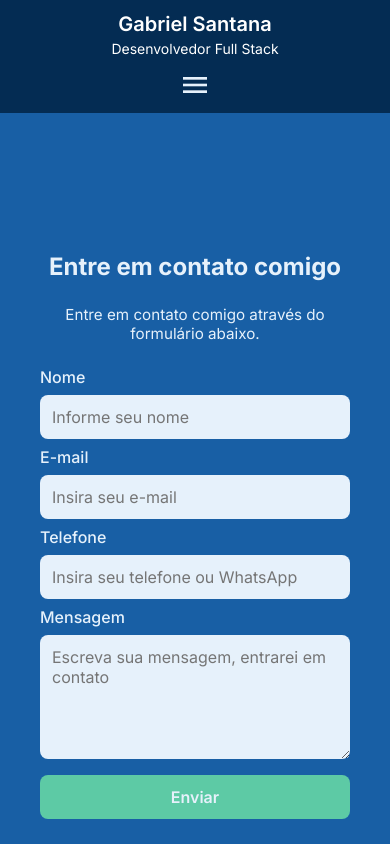
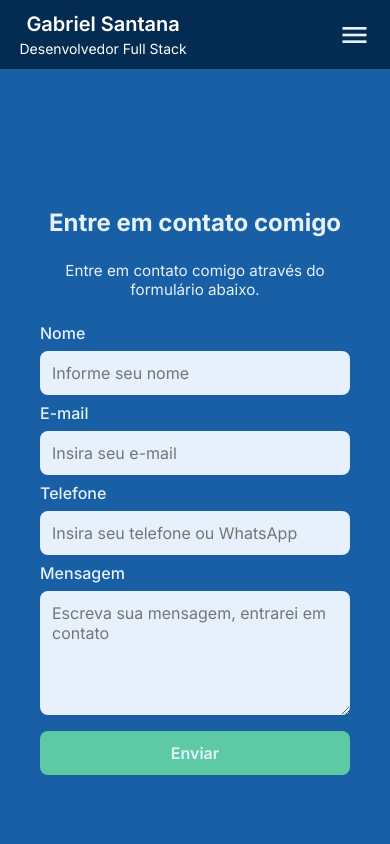
Before and after one commit to GabrielSTNS/portfolio, a React (Vite) app: page /contato in a window 390 px wide. Shown: the top 844 px of the page. Built offline with nearby package versions, Linux system fonts and the light colour scheme.

Commit message:
:lipstick: feat: Estilização do menu hamburguer. Deixando do lado do título ao invés de deixar embaixo.

```diff
--- a/src/components/header/Header.module.scss
+++ b/src/components/header/Header.module.scss
@@ -70,7 +70,7 @@
 
 @media (max-width: 600px) {
   .header {
-    flex-direction: column;
+    // flex-direction: column;
     align-items: center;
     text-align: center;
   }
```
